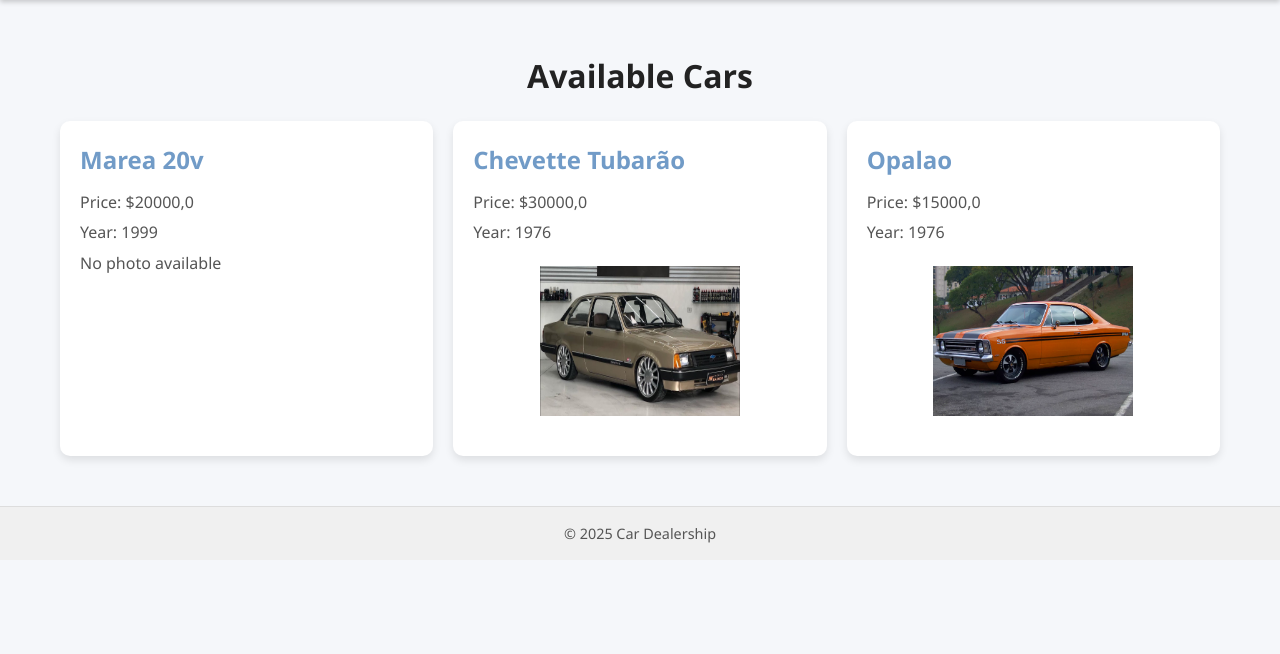
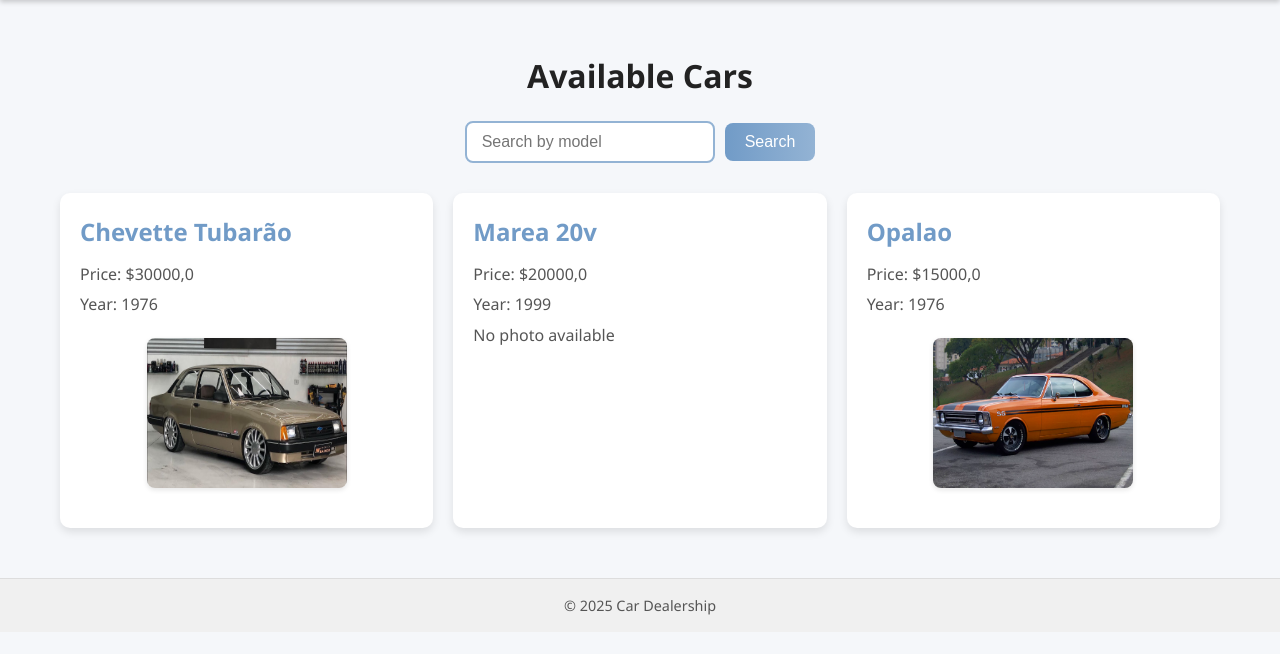
Before and after one commit to lcsmarcone/django-playgroud, a Django app: page /cars/ in a window 1280 px wide. Shown: the part 104-758 px from the top of the page. Run offline with Django 5.2, Linux system fonts and the light colour scheme; data comes from the database, SQL or seed files in the repository.

Commit message:
feat: orm, queries e melhorando templates

```diff
--- a/cars/static/css/cars_list.css
+++ b/cars/static/css/cars_list.css
@@ -11,6 +11,7 @@
     color: #333;
     line-height: 1.6;
 }
+
 
 /* Header */
 header {
@@ -87,7 +88,69 @@
     border-top: 1px solid #ddd;
 }
 
+/* Ajuste para imagens */
 .car-photo {
     display: block;
     margin: 20px auto; /* Centraliza horizontalmente */
+    border-radius: 8px; /* Adiciona bordas arredondadas */
+    box-shadow: 0 2px 5px rgba(0, 0, 0, 0.1); /* Adiciona sombra */
 }
+
+/* Formulário de busca */
+.search-form {
+    display: flex;
+    justify-content: center;
+    align-items: center;
+    gap: 10px;
+    margin-bottom: 30px;
+    flex-wrap: wrap; /* Torna responsivo em telas pequenas */
+}
+
+.search-form input[type="text"] {
+    padding: 10px 15px;
+    border: 2px solid #93b3d4;
+    border-radius: 8px;
+    outline: none;
+    font-size: 1em;
+    width: 250px;
+    transition: border-color 0.3s ease;
+}
+
+.search-form input[type="text"]:focus {
+    border-color: #719bc7;
+    box-shadow: 0 0 5px rgba(113, 155, 199, 0.5);
+}
+
+.search-form button {
+    background: linear-gradient(90deg, #719bc7, #93b3d4);
+    color: white;
+    border: none;
+    border-radius: 8px;
+    padding: 10px 20px;
+    font-size: 1em;
+    cursor: pointer;
+    transition: background 0.3s ease, transform 0.2s ease;
+}
+
+.search-form button:hover {
+    background: linear-gradient(90deg, #5a88b1, #7faad3);
+    transform: scale(1.05);
+}
+
+.search-form button:active {
+    transform: scale(0.97);
+}
+
+/* Ajustes responsivos */
+@media (max-width: 500px) {
+    .search-form input[type="text"] {
+        width: 100%;
+    }
+    .search-form {
+        flex-direction: column;
+        align-items: stretch;
+    }
+    .search-form button {
+        width: 100%;
+    }
+}
--- a/cars/templates/cars_list.html
+++ b/cars/templates/cars_list.html
@@ -14,6 +14,10 @@
     <main>
         <section>
             <h2>Available Cars</h2>
+            <form method="GET" action="" class="search-form">
+                <input type="text" name="search" placeholder="Search by model">
+                <button type="submit">Search</button>
+            </form>
             <ul>
                 {% for car in cars %}
                     <li>
--- a/cars/views.py
+++ b/cars/views.py
@@ -12,5 +12,8 @@
 
 
 def cars_urls(request):
-    cars = Car.objects.all()  # Busca todos os carros no banco
+    search_query = request.GET.get('search', '')
+    # cars = Car.objects.all()  # Busca todos os carros no banco
+    cars = Car.objects.filter(model__icontains=search_query).order_by('model')  # Busca carros filtrados pelo modelo
+    # cars = Car.objects.filter(model__contains='chevette')  # Busca todos os carros no banco
     return render(request, 'cars_list.html', {'cars': cars})
```
Also changed, not shown: app/template/base.html (added, +22 -0 lines).
